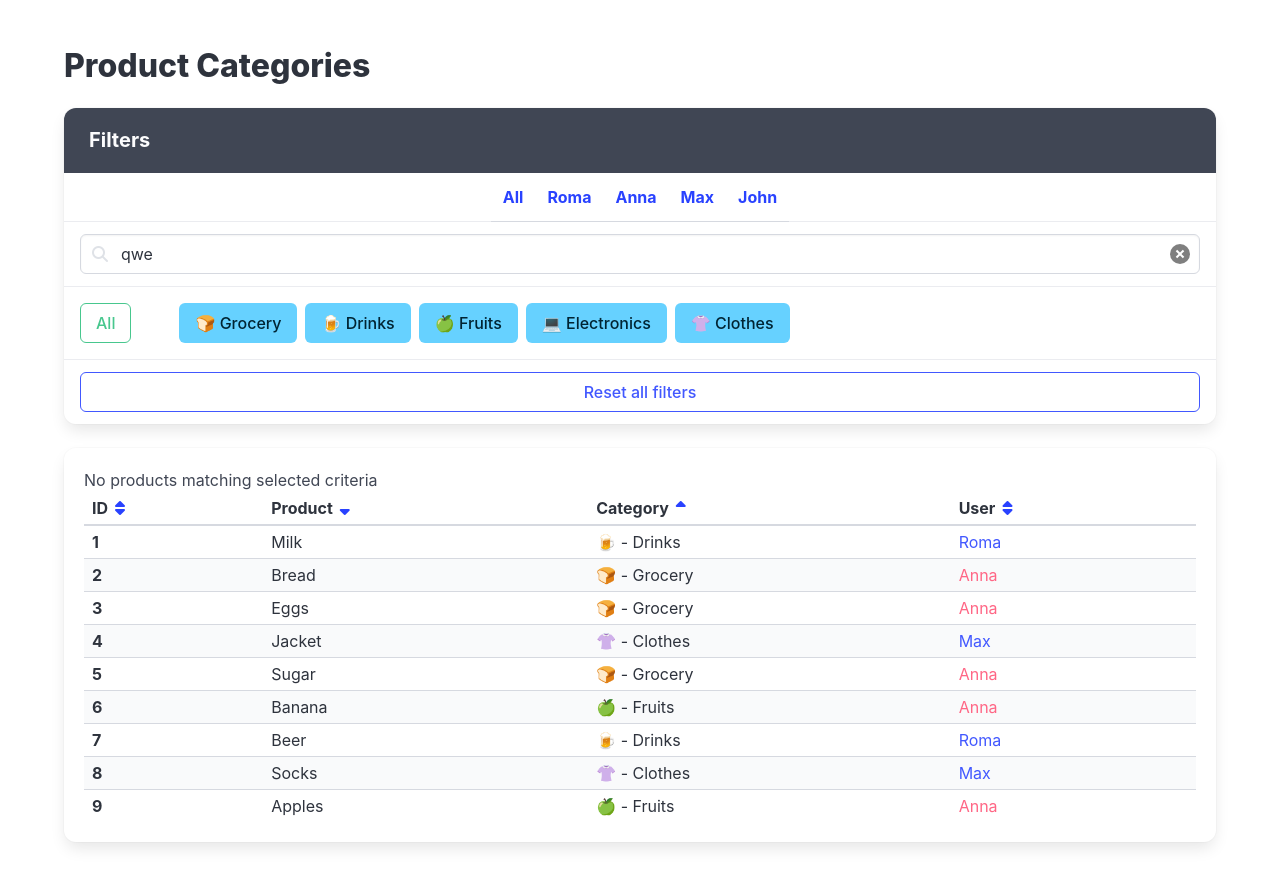
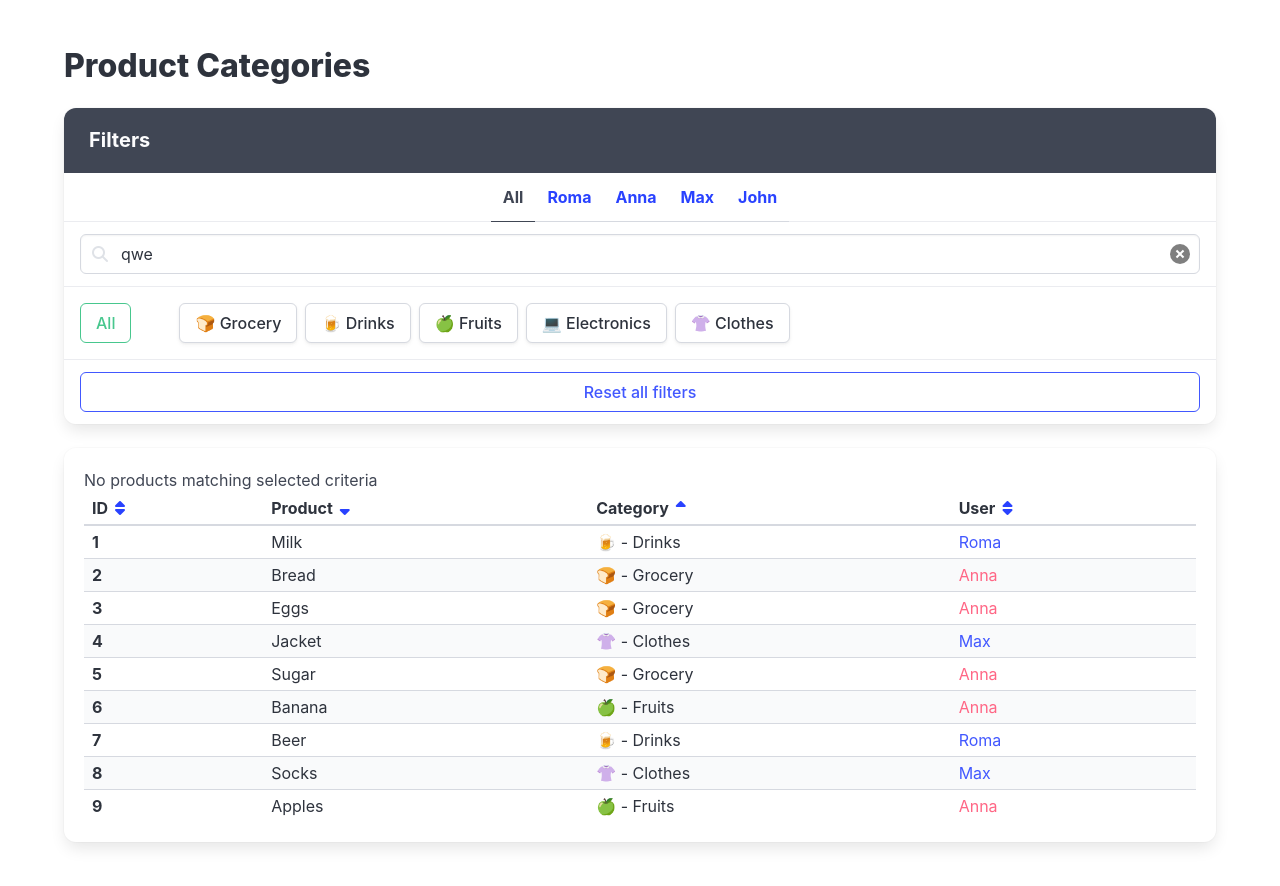
Before and after one commit to anastasia-kravchuk/react-practice, a React (Vite) app: page / in a window 1280 px wide. Shown: the top 886 px of the page. Built offline with nearby package versions, Linux system fonts and the light colour scheme.

Commit message:
Task 2 is done

```diff
--- a/src/App.jsx
+++ b/src/App.jsx
@@ -1,5 +1,5 @@
 /* eslint-disable jsx-a11y/accessible-emoji */
-import React from 'react';
+import React, { useState } from 'react';
 import './App.scss';
 
 import usersFromServer from './api/users';
@@ -17,27 +17,64 @@ const products = productsFromServer.map(product => {
   };
 });
 
-export const App = () => (
+export const App = () => {
+  const [selectedUserId, setSelectedUserId] = useState(null);
+  const [selectedCategoryId, setSelectedCategoryId] = useState(null);
+
+  const handleUserFilter = userId => {
+    setSelectedUserId(prev => (prev === userId ? null : userId));
+  };
+
+  const handleCategoryFilter = categoryId => {
+    setSelectedCategoryId(prev => (prev === categoryId ? null : categoryId));
+  };
+
+  const visibleProducts = products.filter(product => {
+    const matchesUser = selectedUserId
+      ? product.user.id === selectedUserId
+      : true;
+
+    const matchesCategory = selectedCategoryId
+      ? product.category.id === selectedCategoryId
+      : true;
+
+    return matchesUser && matchesCategory;
+  });
+
+  return (
     <div className="section">
       <div className="container">
         <h1 className="title">Product Categories</h1>
 
+        {/* Фільтри */}
         <div className="block">
           <nav className="panel">
             <p className="panel-heading">Filters</p>
 
             <p className="panel-tabs has-text-weight-bold">
-            <a data-cy="FilterAllUsers" href="#/">
+              <a
+                data-cy="FilterAllUsers"
+                href="#/"
+                onClick={() => setSelectedUserId(null)}
+                className={!selectedUserId ? 'is-active' : ''}
+              >
                 All
               </a>
 
               {usersFromServer.map(user => (
-              <a key={user.id} data-cy="FilterUser" href="#/">
+                <a
+                  key={user.id}
+                  data-cy="FilterUser"
+                  href="#/"
+                  onClick={() => handleUserFilter(user.id)}
+                  className={selectedUserId === user.id ? 'is-active' : ''}
+                >
                   {user.name}
                 </a>
               ))}
             </p>
 
+            {/* Пошук */}
             <div className="panel-block">
               <p className="control has-icons-left has-icons-right">
                 <input
@@ -63,11 +100,13 @@ export const App = () => (
               </p>
             </div>
 
+            {/* Фільтр за категоріями */}
             <div className="panel-block is-flex-wrap-wrap">
               <a
                 href="#/"
                 data-cy="AllCategories"
-              className="button is-success mr-6 is-outlined"
+                className={`button is-success mr-6 is-outlined ${!selectedCategoryId ? 'is-active' : ''}`}
+                onClick={() => setSelectedCategoryId(null)}
               >
                 All
               </a>
@@ -76,8 +115,9 @@ export const App = () => (
                 <a
                   key={category.id}
                   data-cy="Category"
-                className="button mr-2 my-1 is-info"
+                  className={`button mr-2 my-1 ${selectedCategoryId === category.id && 'is-info'}`}
                   href="#/"
+                  onClick={() => handleCategoryFilter(category.id)}
                 >
                   {category.icon} {category.title}
                 </a>
@@ -154,7 +194,7 @@ export const App = () => (
             </thead>
 
             <tbody>
-            {products.map(product => (
+              {visibleProducts.map(product => (
                 <tr key={product.id} data-cy="Product">
                   <td className="has-text-weight-bold" data-cy="ProductId">
                     {product.id}
@@ -183,3 +223,4 @@ export const App = () => (
       </div>
     </div>
   );
+};
```
Lines whose indentation alone changed are shown as unchanged.
